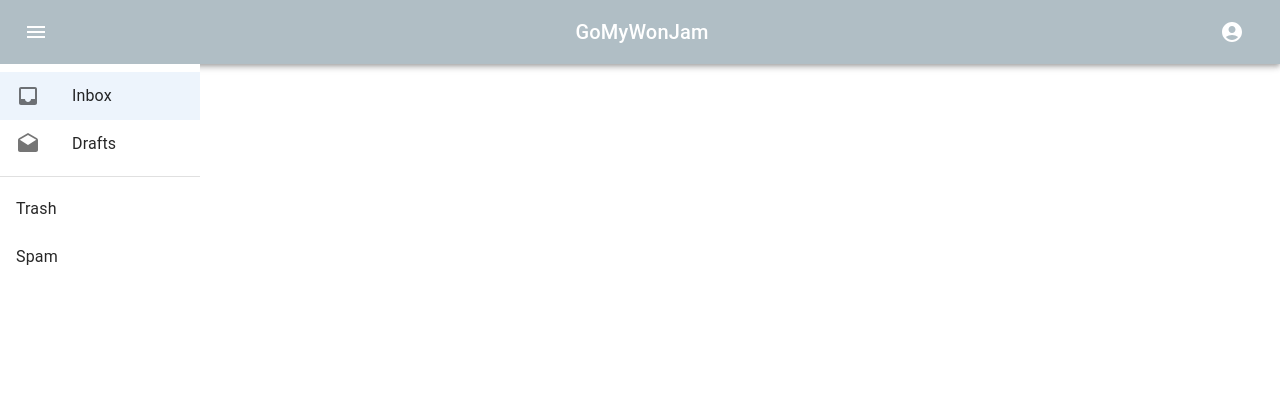
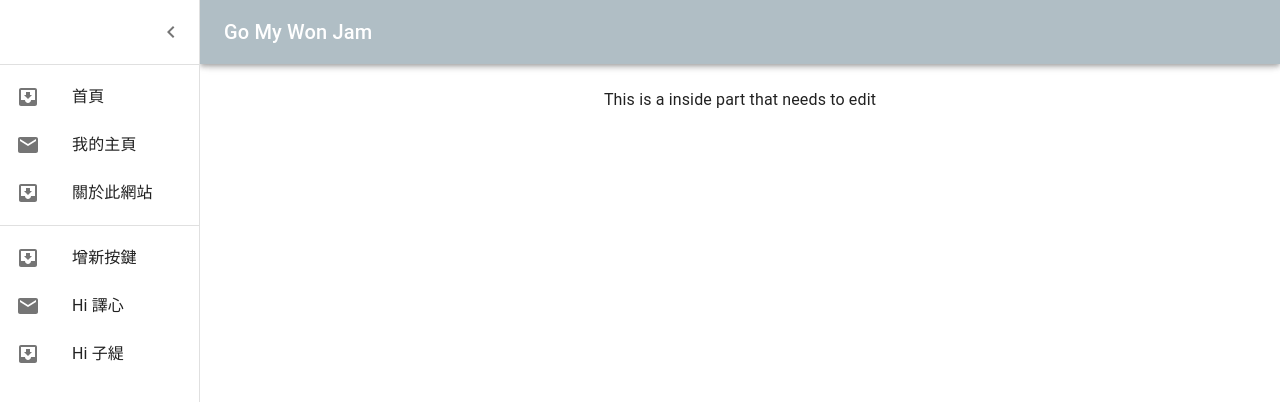
Before and after one commit to yihsin9111/GoMyWonJam, a React (Create React App) app in the folder frontend/: page / in a window 1280 px wide. Both pictures are taken after a click on the button "open drawer". Shown: the top 402 px of the page. Built offline with nearby package versions, Linux system fonts and the light colour scheme.

Commit message:
Bar change to Persistant Drawer

```diff
--- /dev/null
+++ b/frontend/src/containers/LeftDrawer.js
@@ -0,0 +1,154 @@
+import * as React from 'react';
+import { styled, useTheme } from '@mui/material/styles';
+import Box from '@mui/material/Box';
+import Drawer from '@mui/material/Drawer';
+import CssBaseline from '@mui/material/CssBaseline';
+import MuiAppBar from '@mui/material/AppBar';
+import Toolbar from '@mui/material/Toolbar';
+import List from '@mui/material/List';
+import Typography from '@mui/material/Typography';
+import Divider from '@mui/material/Divider';
+import IconButton from '@mui/material/IconButton';
+import MenuIcon from '@mui/icons-material/Menu';
+import ChevronLeftIcon from '@mui/icons-material/ChevronLeft';
+import ChevronRightIcon from '@mui/icons-material/ChevronRight';
+import ListItem from '@mui/material/ListItem';
+import ListItemButton from '@mui/material/ListItemButton';
+import ListItemIcon from '@mui/material/ListItemIcon';
+import ListItemText from '@mui/material/ListItemText';
+import InboxIcon from '@mui/icons-material/MoveToInbox';
+import MailIcon from '@mui/icons-material/Mail';
+
+const drawerWidth = 200;
+
+const Main = styled('main', { shouldForwardProp: (prop) => prop !== 'open' })(
+  ({ theme, open }) => ({
+    flexGrow: 1,
+    padding: theme.spacing(3),
+    transition: theme.transitions.create('margin', {
+      easing: theme.transitions.easing.sharp,
+      duration: theme.transitions.duration.leavingScreen,
+    }),
+    marginLeft: `-${drawerWidth}px`,
+    ...(open && {
+      transition: theme.transitions.create('margin', {
+        easing: theme.transitions.easing.easeOut,
+        duration: theme.transitions.duration.enteringScreen,
+      }),
+      marginLeft: 0,
+    }),
+  }),
+);
+
+const AppBar = styled(MuiAppBar, {
+  shouldForwardProp: (prop) => prop !== 'open',
+})(({ theme, open }) => ({
+  transition: theme.transitions.create(['margin', 'width'], {
+    easing: theme.transitions.easing.sharp,
+    duration: theme.transitions.duration.leavingScreen,
+  }),
+  ...(open && {
+    width: `calc(100% - ${drawerWidth}px)`,
+    marginLeft: `${drawerWidth}px`,
+    transition: theme.transitions.create(['margin', 'width'], {
+      easing: theme.transitions.easing.easeOut,
+      duration: theme.transitions.duration.enteringScreen,
+    }),
+  }),
+}));
+
+const DrawerHeader = styled('div')(({ theme }) => ({
+  display: 'flex',
+  alignItems: 'center',
+  padding: theme.spacing(0, 1),
+  // necessary for content to be below app bar
+  ...theme.mixins.toolbar,
+  justifyContent: 'flex-end',
+}));
+
+export default function PersistentDrawerLeft() {
+  const theme = useTheme();
+  const [open, setOpen] = React.useState(false);
+
+  const handleDrawerOpen = () => {
+    setOpen(true);
+  };
+
+  const handleDrawerClose = () => {
+    setOpen(false);
+  };
+
+  return (
+    <Box sx={{ display: 'flex' }}>
+      <CssBaseline />
+      <AppBar position="fixed" style={{ background: '#b0bec5' }} open={open}>
+        <Toolbar>
+          <IconButton
+            color="inherit"
+            aria-label="open drawer"
+            onClick={handleDrawerOpen}
+            edge="start"
+            sx={{ mr: 2, ...(open && { display: 'none' }) }}
+          >
+            <MenuIcon />
+          </IconButton>
+          <Typography variant="h6" noWrap component="div">
+            Go My Won Jam
+          </Typography>
+        </Toolbar>
+      </AppBar>
+      <Drawer
+        sx={{
+          width: drawerWidth,
+          flexShrink: 0,
+          '& .MuiDrawer-paper': {
+            width: drawerWidth,
+            boxSizing: 'border-box',
+          },
+        }}
+        variant="persistent"
+        anchor="left"
+        open={open}
+      >
+        <DrawerHeader>
+          <IconButton onClick={handleDrawerClose}>
+            {theme.direction === 'ltr' ? <ChevronLeftIcon /> : <ChevronRightIcon />}
+          </IconButton>
+        </DrawerHeader>
+        <Divider />
+        <List>
+          {['首頁', '我的主頁', '關於此網站'].map((text, index) => (
+            <ListItem key={text} disablePadding>
+              <ListItemButton>
+                <ListItemIcon>
+                  {index % 2 === 0 ? <InboxIcon /> : <MailIcon />}
+                </ListItemIcon>
+                <ListItemText primary={text} />
+              </ListItemButton>
+            </ListItem>
+          ))}
+        </List>
+        <Divider />
+        <List>
+          {["增新按鍵", "Hi 譯心", "Hi 子緹"].map((text, index) => (
+            <ListItem key={text} disablePadding>
+              <ListItemButton>
+                <ListItemIcon>
+                  {index % 2 === 0 ? <InboxIcon /> : <MailIcon />}
+                </ListItemIcon>
+                <ListItemText primary={text} />
+              </ListItemButton>
+            </ListItem>
+          ))}
+        </List>
+      </Drawer>
+      <Main open={open}>
+        <DrawerHeader /> {/*make sure the things go under the Bar*/}
+        <Typography paragraph>
+          This is a inside part that needs to edit
+        </Typography>
+
+      </Main>
+    </Box>
+  );
+}
--- a/frontend/src/containers/firstPage.js
+++ b/frontend/src/containers/firstPage.js
@@ -3,15 +3,14 @@
 import MenuAppBar from "./MenuAppBar";
 import {useMenu} from "./hooks/useMenu";
 import MainPlane from "./MainPlane";
+import LeftDrawer from "./LeftDrawer";
 
 const FirstPage = () => {
-    const {openBar} = useMenu();
+    // const {openBar} = useMenu();
 
     return(
         <>
-            <MenuAppBar />
-            {/* <MainPlane /> */}
-            {openBar ? <InlineMenu /> : <></>}
+            <LeftDrawer />
         </>
 
     )
```
